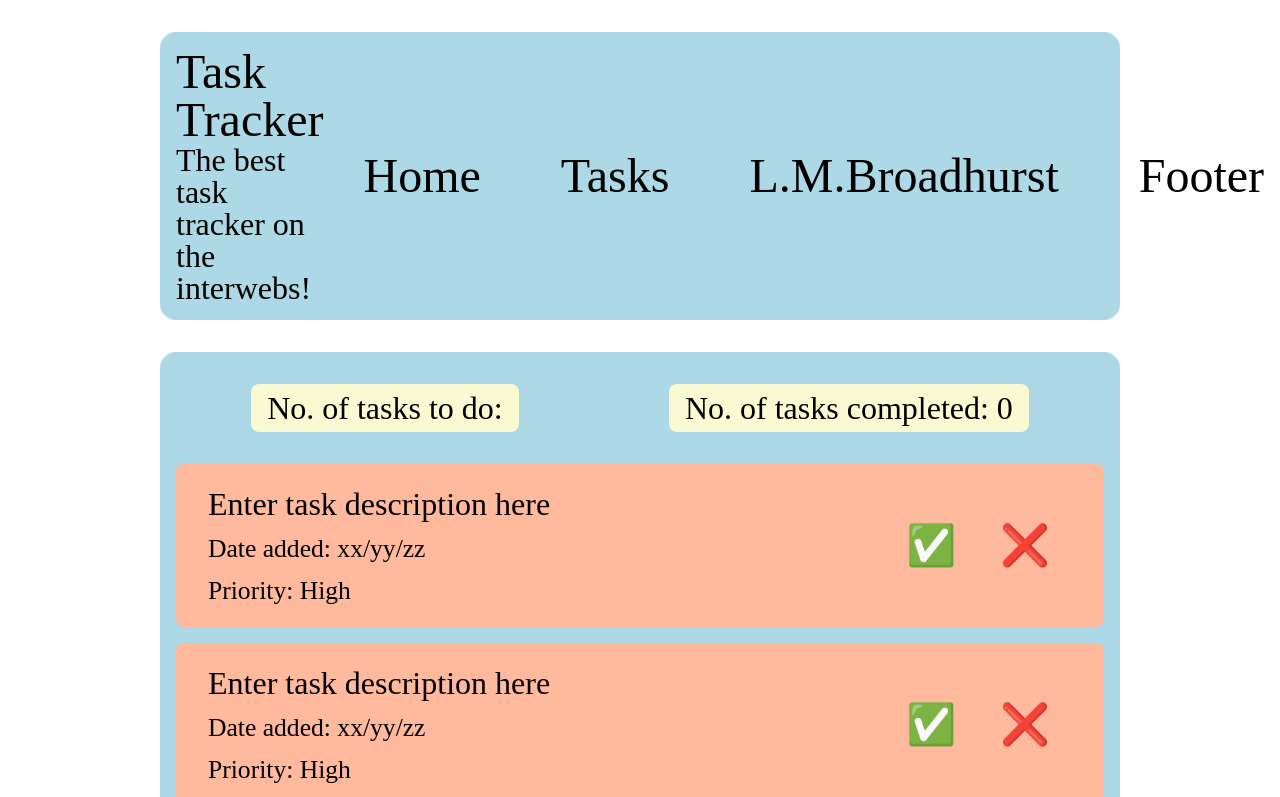
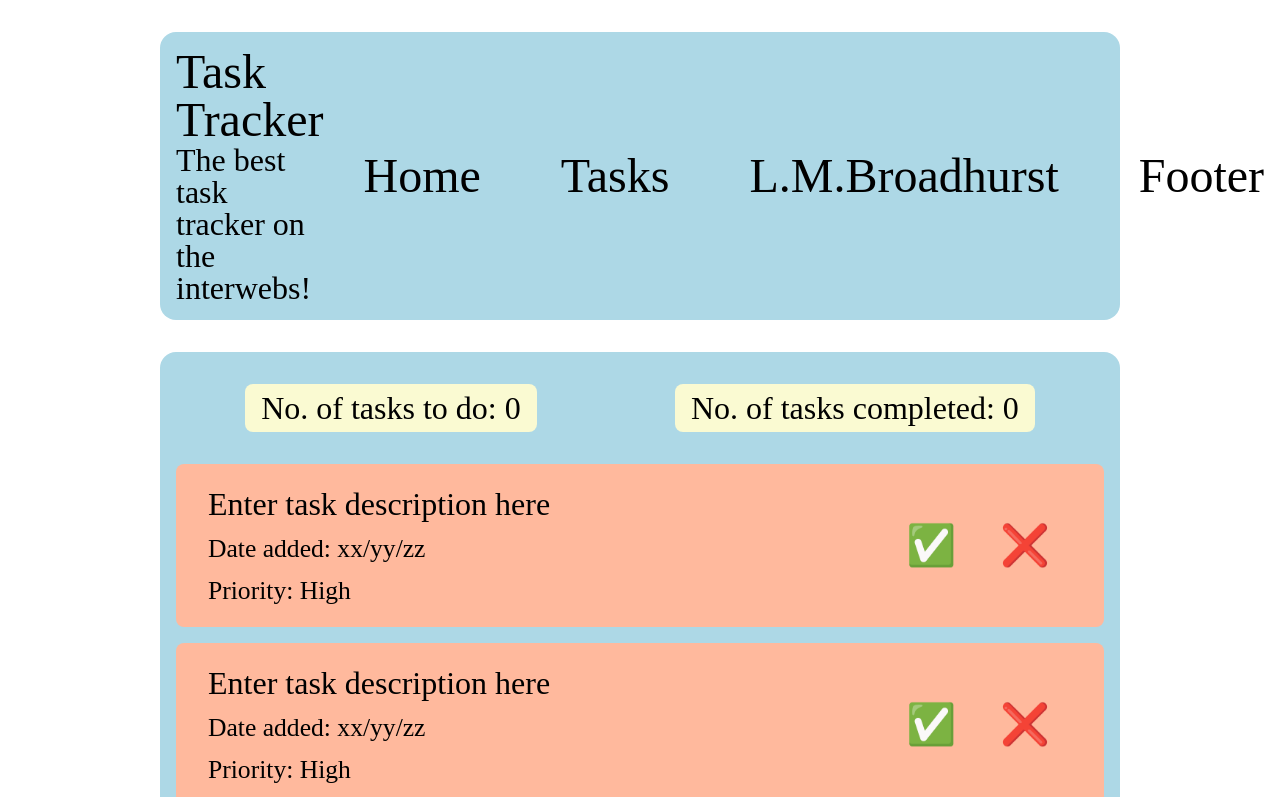
Before and after one commit to LMBroadhurst/self-made-task-tracker, a React (Create React App) app: page / in a window 1280 px wide. Shown: the top 797 px of the page. Built offline with nearby package versions, Linux system fonts and the light colour scheme.

Commit message:
Tasks to do counter working

```diff
--- a/src/components/main/AddTask/AddTask.js
+++ b/src/components/main/AddTask/AddTask.js
@@ -1,18 +1,22 @@
 import { useState } from "react";
 import "./AddTask.css";
 import "../Main.js";
+// import Main from "../Main.js";
 
 
-const AddTask = (props) => {
+const AddTask = ( {setParentTasksToDo} ) => {
 
   const [text, setText] = useState('');
   const [date, setDate] = useState('');
   const [priority, setPriority] = useState('');
   const [tasksToDo, setTasksToDo] = useState(0);
 
-  const tasksToDoUpdateCounter = () => {
+  const taskToDoUpdateCounter = () => {
     setTasksToDo(tasksToDo + 1);
-  }
+    setParentTasksToDo(tasksToDo);
+    console.log(tasksToDo);
+};
+
 
   const onSubmit = (e) => {
       e.preventDefault()
@@ -74,7 +78,7 @@ const AddTask = (props) => {
       </div>
 
       <input type='submit' value='✅' className='btn'
-      onClick={tasksToDoUpdateCounter}/>
+      onClick={ taskToDoUpdateCounter }/>
     </form>
   )
 
--- a/src/components/main/Main.js
+++ b/src/components/main/Main.js
@@ -3,9 +3,10 @@ import { useState } from "react";
 import AddTask from "./AddTask/AddTask";
 // import Tasks from "./Tasks/Tasks.js";
 
-const Main = (props) => {
+const Main = () => {
 
     const [tasksCompleted, setTasksCompleted] = useState(0);
+    const [parentTasksToDo, setParentTasksToDo] = useState(0);
 
     const completedTaskUpdateCounter = () => {
         setTasksCompleted(tasksCompleted + 1);
@@ -16,7 +17,7 @@ const Main = (props) => {
     <main>
 
         <section className="toDoCompleted">
-            <h3>No. of tasks to do: {}</h3>
+            <h3>No. of tasks to do: {parentTasksToDo}</h3>
             <h3>No. of tasks completed: {tasksCompleted}</h3>
         </section>
 
@@ -28,7 +29,7 @@ const Main = (props) => {
                     <p>Priority: High</p>
                 </div>
                 <div>
-                    <button onClick={ completedTaskUpdateCounter}>✅</button>
+                    <button onClick={ completedTaskUpdateCounter }>✅</button>
                     <button>❌</button>
                 </div>
             </section>
@@ -58,7 +59,7 @@ const Main = (props) => {
             </section>
         </section>
 
-        <AddTask  />
+        <AddTask setParentTasksToDo={setParentTasksToDo}  />
 
     </main>
   )
```
Lines whose indentation alone changed are shown as unchanged.
